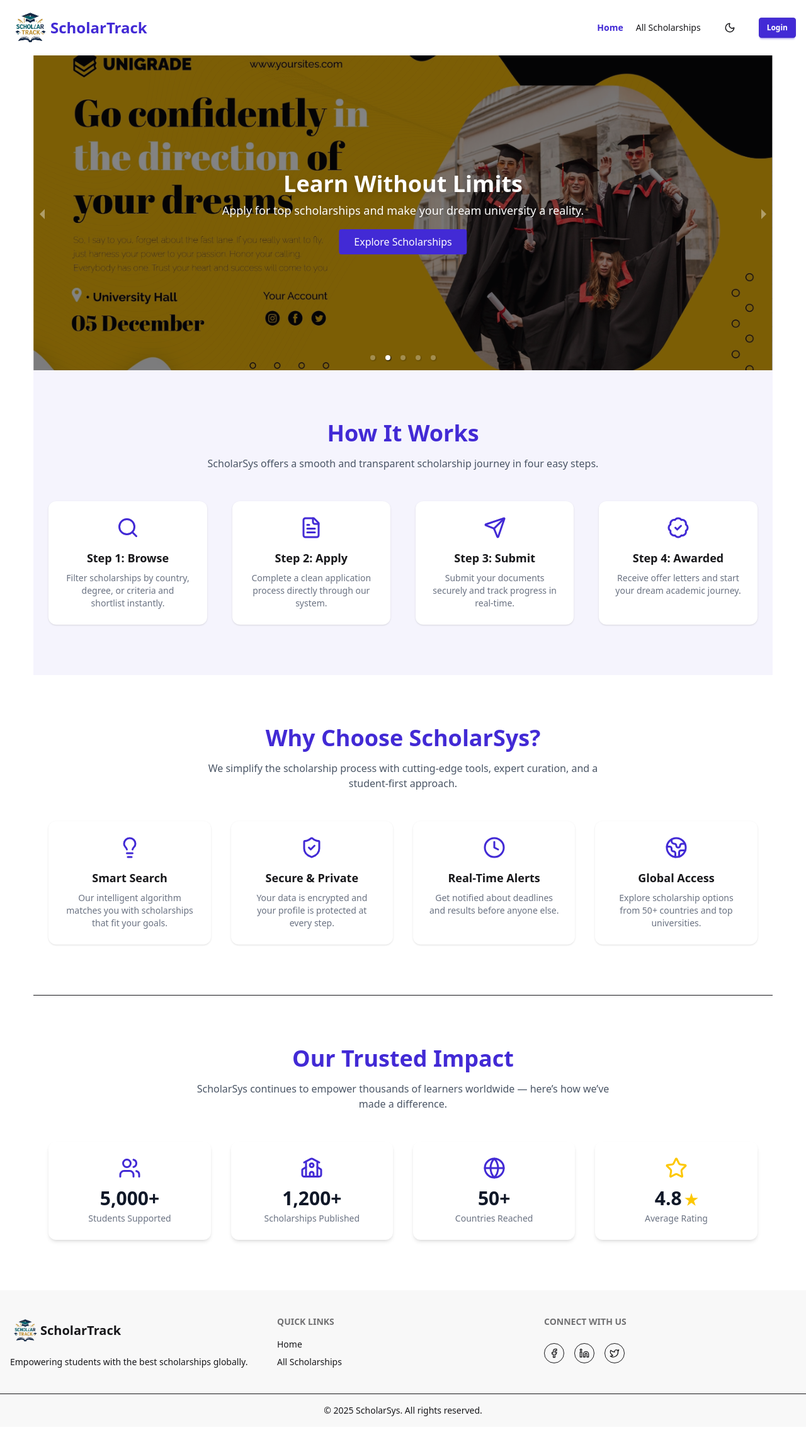
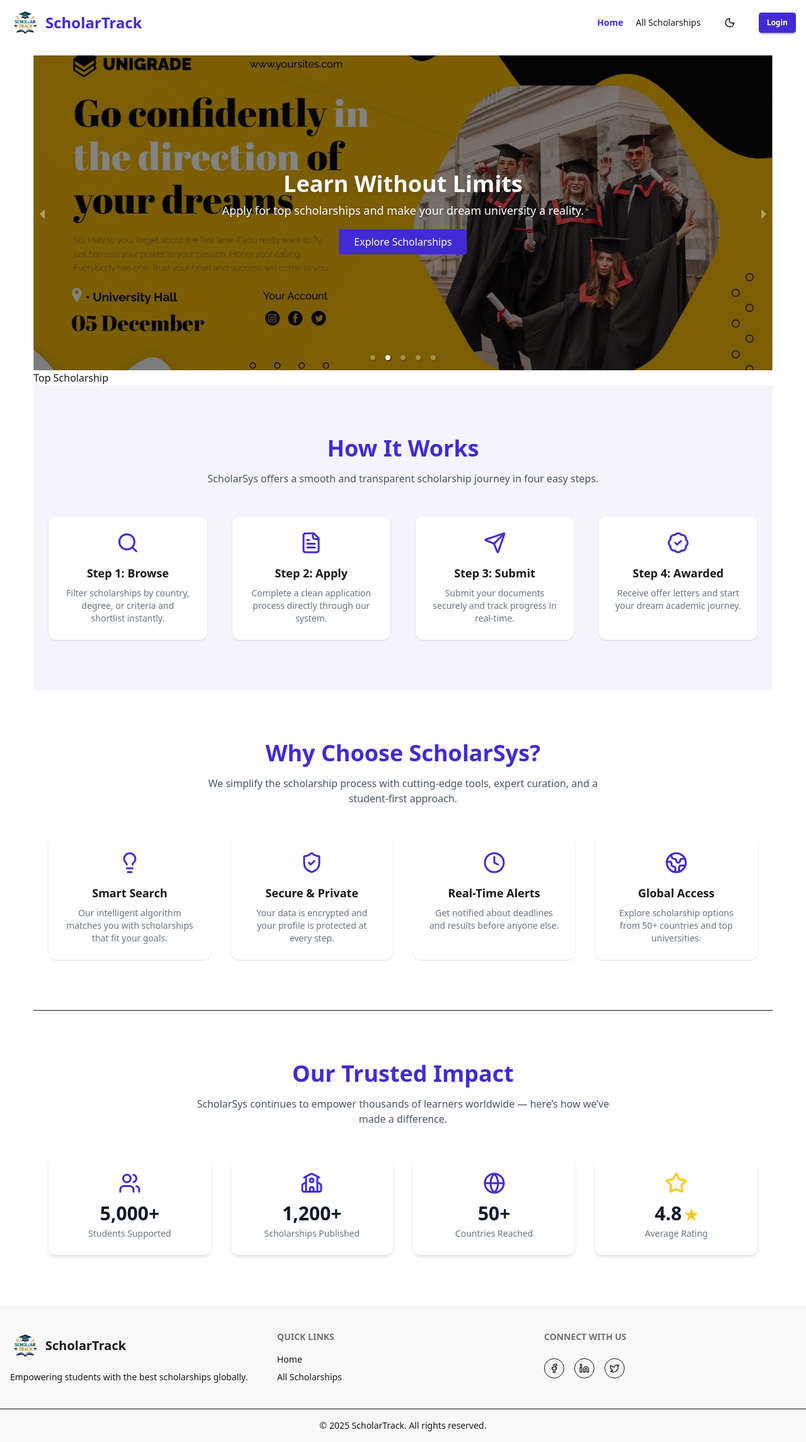
Before and after one commit to MonirMohammed1995/assignment-12-client, a React (Vite) app: page / in a window 1280 px wide. Shown: the whole page at 63% size. Before the commit the page ends 2266 px from the top, so only its background shows below. Built offline with nearby package versions, Linux system fonts and the light colour scheme; no server answers.

Commit message:
added auth layout

```diff
--- a/src/components/shared/Footer.jsx
+++ b/src/components/shared/Footer.jsx
@@ -1,5 +1,5 @@
 import { Facebook, Linkedin, Twitter } from 'lucide-react';
-import logo from '../../assets/images/logo.png'
+import logo from '../../assets/images/logo.png';
 
 const Footer = () => {
   return (
@@ -7,7 +7,7 @@ const Footer = () => {
       <div className="footer max-w-7xl mx-auto px-4 py-10 grid grid-cols-1 md:grid-cols-3 gap-6">
         {/* Branding */}
         <div>
-          <span className="text-xl font-bold flex justify-center items-center"><img src={logo} alt="Logo" className='w-12'/> ScholarTrack</span>
+          <span className="text-xl font-bold flex items-center"><img src={logo} alt="Logo" className='w-12 mr-2'/> ScholarTrack</span>
           <p className="text-sm mt-2">Empowering students with the best scholarships globally.</p>
         </div>
 
@@ -35,7 +35,7 @@ const Footer = () => {
         </div>
       </div>
       <div className="text-center text-sm py-4 border-t">
-        © {new Date().getFullYear()} ScholarSys. All rights reserved.
+        © {new Date().getFullYear()} ScholarTrack. All rights reserved.
       </div>
     </footer>
   );
--- /dev/null
+++ b/src/components/shared/Loader.jsx
@@ -0,0 +1,11 @@
+import React from 'react';
+
+const Loader = () => {
+    return (
+        <div>
+            Loader
+        </div>
+    );
+};
+
+export default Loader;
--- a/src/components/shared/Navbar.jsx
+++ b/src/components/shared/Navbar.jsx
@@ -3,7 +3,7 @@ import { Link, NavLink, useNavigate } from 'react-router-dom';
 import { LogOut, Sun, Moon, Menu } from 'lucide-react';
 import toast from 'react-hot-toast';
 import { AuthContext } from '../../context/AuthProvider';
-import logo from '../../assets/images/logo.png'
+import logo from '../../assets/images/logo.png';
 
 const Navbar = () => {
   const { user, logout, role, theme, setTheme } = useContext(AuthContext);
@@ -21,7 +21,7 @@ const Navbar = () => {
       await logout();
       toast.success('Logged out');
       navigate('/');
-    } catch (err) {
+    } catch {
       toast.error('Logout failed');
     }
   };
@@ -37,44 +37,35 @@ const Navbar = () => {
       <NavLink to="/" className={({ isActive }) => isActive ? "text-primary font-semibold" : "hover:text-primary transition"}>Home</NavLink>
       <NavLink to="/all-scholarships" className={({ isActive }) => isActive ? "text-primary font-semibold" : "hover:text-primary transition"}>All Scholarships</NavLink>
       {user && role === 'user' && (
-        <NavLink to="/dashboard/user" className={({ isActive }) => isActive ? "text-primary font-semibold" : "hover:text-primary transition"}>User Dashboard</NavLink>
+        <NavLink to="/dashboard/user" className={({ isActive }) => isActive ? "text-primary font-semibold" : "hover:text-primary transition"}>Dashboard</NavLink>
       )}
       {user && role === 'admin' && (
-        <NavLink to="/dashboard/admin" className={({ isActive }) => isActive ? "text-primary font-semibold" : "hover:text-primary transition"}>Admin Dashboard</NavLink>
+        <NavLink to="/dashboard/admin" className={({ isActive }) => isActive ? "text-primary font-semibold" : "hover:text-primary transition"}>Admin Panel</NavLink>
+      )}
+      {user && role === 'moderator' && (
+        <NavLink to="/dashboard/moderator" className={({ isActive }) => isActive ? "text-primary font-semibold" : "hover:text-primary transition"}>Moderator</NavLink>
       )}
     </>
   );
 
-  const logoLink =
-    role === 'admin'
-      ? '/dashboard/admin'
-      : role === 'user'
-      ? '/dashboard/user'
-      : '/';
+  const logoLink = user ? `/dashboard/${role}` : '/';
 
   return (
     <header className={`fixed top-0 left-0 right-0 z-50 transition-all duration-300 ${scrolled ? 'bg-base-100 shadow-md' : 'bg-transparent'}`}>
       <nav className="max-w-7xl mx-auto px-4 py-3 flex items-center justify-between">
-        {/* Logo */}
-        <Link to={logoLink} className="text-2xl font-bold text-primary flex justify-center items-center"><img src={logo} alt="Logo" className='w-16'/> ScholarTrack</Link>
+        <Link to={logoLink} className="text-2xl font-bold text-primary flex items-center">
+          <img src={logo} alt="Logo" className='w-12 mr-2' /> ScholarTrack
+        </Link>
 
-        {/* Desktop */}
+        {/* Desktop Menu */}
         <div className="hidden md:flex items-center gap-6">
           <div className="flex gap-5 items-center text-sm">{navLinks}</div>
-
-          {/* Theme toggle */}
           <button onClick={toggleTheme} className="btn btn-ghost btn-sm">
             {theme === 'light' ? <Moon size={18} /> : <Sun size={18} />}
           </button>
-
-          {/* Auth */}
           {user ? (
             <div className="flex items-center gap-3">
-              <img
-                src={user?.photoURL}
-                alt="user avatar"
-                className="w-8 h-8 rounded-full border shadow-sm"
-              />
+              <img src={user?.photoURL} alt="user avatar" className="w-8 h-8 rounded-full border shadow-sm" />
               <span className="text-sm font-medium">{user.displayName}</span>
               <button onClick={handleLogout} className="btn btn-sm btn-error text-white flex items-center gap-1">
                 <LogOut size={16} /> Logout
@@ -85,32 +76,21 @@ const Navbar = () => {
           )}
         </div>
 
-        {/* Mobile */}
+        {/* Mobile Menu */}
         <div className="md:hidden dropdown dropdown-end">
           <label tabIndex={0} className="btn btn-ghost btn-circle">
             <Menu size={22} />
           </label>
-          <ul
-            tabIndex={0}
-            className="menu dropdown-content mt-3 z-[99] p-3 shadow bg-base-100 rounded-box w-52 space-y-1"
-          >
+          <ul tabIndex={0} className="menu dropdown-content mt-3 z-[99] p-3 shadow bg-base-100 rounded-box w-52 space-y-1">
             {navLinks}
-            <li>
-              <button onClick={toggleTheme} className="w-full text-left">
-                {theme === 'light' ? '🌙 Dark Mode' : '☀️ Light Mode'}
-              </button>
-            </li>
+            <li><button onClick={toggleTheme}>{theme === 'light' ? '🌙 Dark Mode' : '☀️ Light Mode'}</button></li>
             {user ? (
               <>
                 <li className="text-sm font-semibold">{user.displayName}</li>
-                <li>
-                  <button onClick={handleLogout} className="btn btn-sm btn-error w-full">Logout</button>
-                </li>
+                <li><button onClick={handleLogout} className="btn btn-sm btn-error w-full">Logout</button></li>
               </>
             ) : (
-              <li>
-                <Link to="/login" className="btn btn-sm btn-primary w-full">Login</Link>
-              </li>
+              <li><Link to="/login" className="btn btn-sm btn-primary w-full">Login</Link></li>
             )}
           </ul>
         </div>
--- /dev/null
+++ b/src/layouts/AuthLayout.jsx
@@ -0,0 +1,11 @@
+import React from 'react';
+
+const AuthLayout = () => {
+    return (
+        <div>
+            Auth Layout
+        </div>
+    );
+};
+
+export default AuthLayout;
--- a/src/pages/Home/Home.jsx
+++ b/src/pages/Home/Home.jsx
@@ -3,11 +3,13 @@ import Banner from './Banner';
 import HowItWorks from './HowItWorks';
 import WhyChooseUs from './WhyChooseUs';
 import ReviewStats from './ReviewStats';
+import TopScholarship from '../Scholarships/TopScholarship';
 
 const Home = () => {
     return (
         <div>
             <Banner/>
+            <TopScholarship/>
             <HowItWorks/>
             <WhyChooseUs/>
             <ReviewStats/>
--- a/src/routes/router.jsx
+++ b/src/routes/router.jsx
@@ -16,7 +16,7 @@ export const router = createBrowserRouter([
       {
         path:'/all-scholarships',
         element:<AllScholarship/>
-      }
+      },
     ]
   },
 ]);
```
